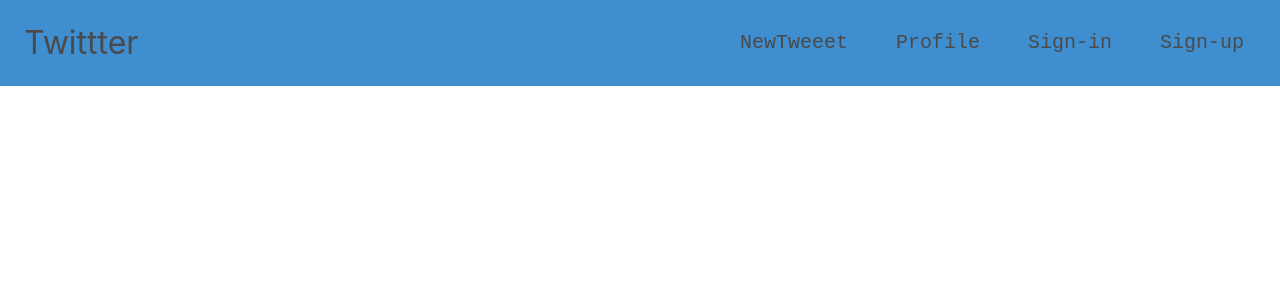
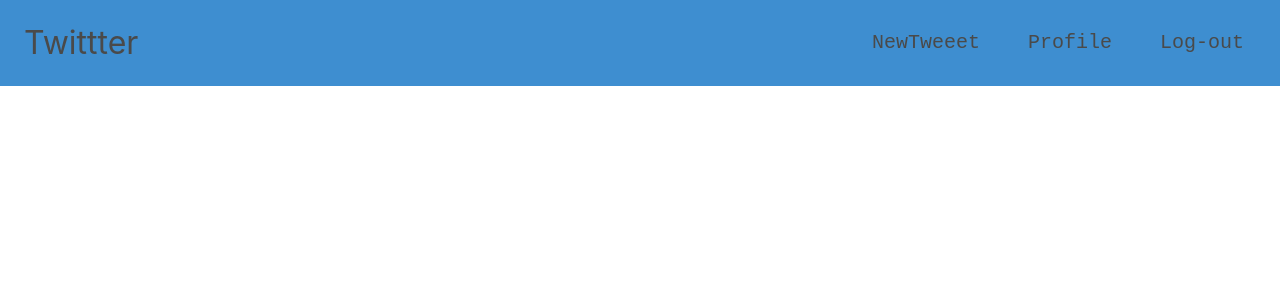
Before and after one commit to Pujith-M/Twittter-React-app, a React (Create React App) app: page / in a window 1280 px wide. Shown: the top 300 px of the page. Built offline with nearby package versions, Linux system fonts and the light colour scheme.

Commit message:
Refactored Navbar

```diff
--- a/src/App.js
+++ b/src/App.js
@@ -1,15 +1,23 @@
 import React, {Component} from 'react';
-import ReactDOM from 'react-dom';
 import Navbar from './Application/Navbar'
 import 'bulma/css/bulma.css'
 import './App.css';
 
 class App extends Component {
+		constructor(props){
+				super(props);
+				this.state = {
+						isUserSignedIn: true,
+				}
+		}
 		render() {
+				return (
+						<div>
+								<Navbar
+										isUserSignedIn={this.state.isUserSignedIn}
+								/>
+						</div>
 
-
-				return (
-						<Navbar/>
 				);
 		}
 }
--- a/src/Application/Navbar.js
+++ b/src/Application/Navbar.js
@@ -1,41 +1,13 @@
 import React, {Component} from 'react';
 import 'bulma/css/bulma.css'
+import props from "../App";
 
-class Navbar extends Component {
-		render() {
-
-				document.addEventListener('DOMContentLoaded', () => {
-
-						// Get all "navbar-burger" elements
-						const $navbarBurgers = Array.prototype.slice.call(document.querySelectorAll('.navbar-burger'), 0);
-
-						// Check if there are any navbar burgers
-						if ($navbarBurgers.length > 0) {
-
-								// Add a click event on each of them
-								$navbarBurgers.forEach( el => {
-										el.addEventListener('click', () => {
-
-												// Get the target from the "data-target" attribute
-												const target = el.dataset.target;
-												const $target = document.getElementById(target);
-												// Toggle the "is-active" class on both the "navbar-burger" and the "navbar-menu"
-												el.classList.toggle('is-active');
-												$target.classList.toggle('is-active');
-
-										});
-								});
-						}
-
-				});
-
+const navTitle = () => {
 		return (
-						<nav className="navbar is-info is-fixed-top">
-								<div className="navbar-item">
 				<div className="navbar-brand">
 						<div className="navbar-start">
-														<div className="navbar-item" href="#">
-																<p className=" is-size-3 has-text-grey-dark">Twittter</p>
+								<div className="navbar-item" ref="#">
+										<p className=" is-size-3 has-text-grey-dark">{"Twittter"}</p>
 								</div>
 						</div>
 						<div className="navbar-burger burger" data-target="navbarExampleTransparentExample">
@@ -44,11 +16,12 @@ class Navbar extends Component {
 								<span></span>
 						</div>
 				</div>
-								</div>
+		);
+};
 
+const navItemsIfUserSignedIn = () => {
+		return (
 				<div id="navbarExampleTransparentExample" className="navbar-menu">
-										<div className="navbar-end">
-												<div className="navbar-item ">
 						<a className="control has-text-grey-dark" href={"#"}>
 								<pre className={"is-size-5 has-text-grey-dark has-background-info"}>NewTweeet</pre>
 						</a>
@@ -56,16 +29,61 @@ class Navbar extends Component {
 								<pre className={"is-size-5 has-text-grey-dark has-background-info"}>Profile</pre>
 						</a>
 						<a className="control has-text-grey-dark" href={"#"}>
+								<pre className={"is-size-5 has-text-grey-dark has-background-info"}>Log-out</pre>
+						</a>
+				</div>
+		);
+};
+
+const navItemsIfUserSignedOut = () => {
+		return (
+				<div id="navbarExampleTransparentExample" className="navbar-menu">
+						<a className="control has-text-grey-dark" href={"#"}>
 								<pre className={"is-size-5 has-text-grey-dark has-background-info"}>Sign-in</pre>
 						</a>
 						<a className="control has-text-grey-dark" href={"#"}>
 								<pre className={"is-size-5 has-text-grey-dark has-background-info"}>Sign-up</pre>
 						</a>
 				</div>
+		);
+};
+
+const NavBarItems = (props) => {
+		const navItems = props.isUserSignedIn ? navItemsIfUserSignedIn : navItemsIfUserSignedOut;
+		return (
+				<div className="navbar-end">
+						<div className="navbar-item ">
+								{navItems()}
 						</div>
 				</div>
-						</nav>
-				);
+		)
+
+};
+
+class Navbar extends Component {
+
+		render() {
+
+				document.addEventListener('DOMContentLoaded', () => {
+						const $navbarBurgers = Array.prototype.slice.call(document.querySelectorAll('.navbar-burger'), 0);
+						if ($navbarBurgers.length > 0) {
+								$navbarBurgers.forEach(element => {
+										element.addEventListener('click', () => {
+												const target = element.dataset.target;
+												const $target = document.getElementById(target);
+												element.classList.toggle('is-active');
+												$target.classList.toggle('is-active');
+										});
+								});
+						}
+				});
+
+				return <nav className="navbar is-info is-fixed-top">
+						<div className="navbar-item">
+								{navTitle()}
+						</div>
+						{NavBarItems(this.props)}
+				</nav>;
 		}
 }
 
```
Lines whose indentation alone changed are shown as unchanged.
